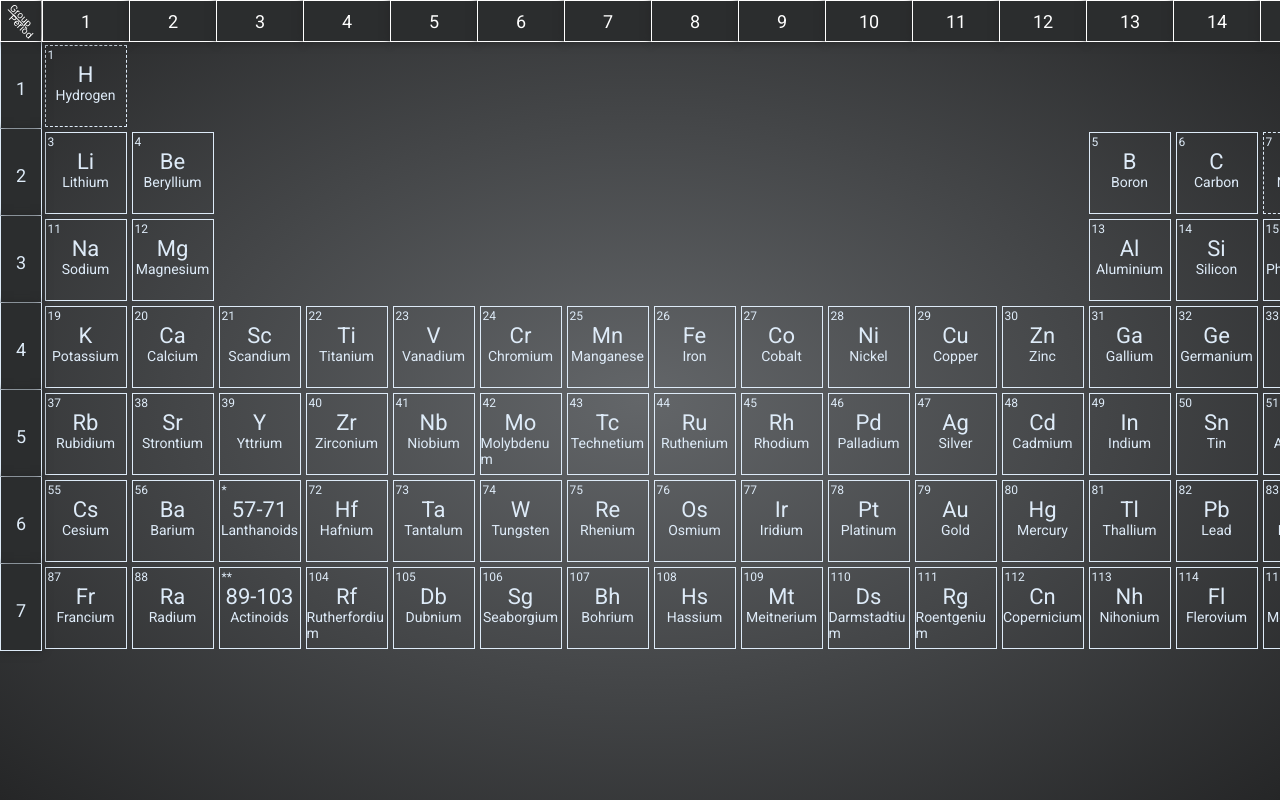
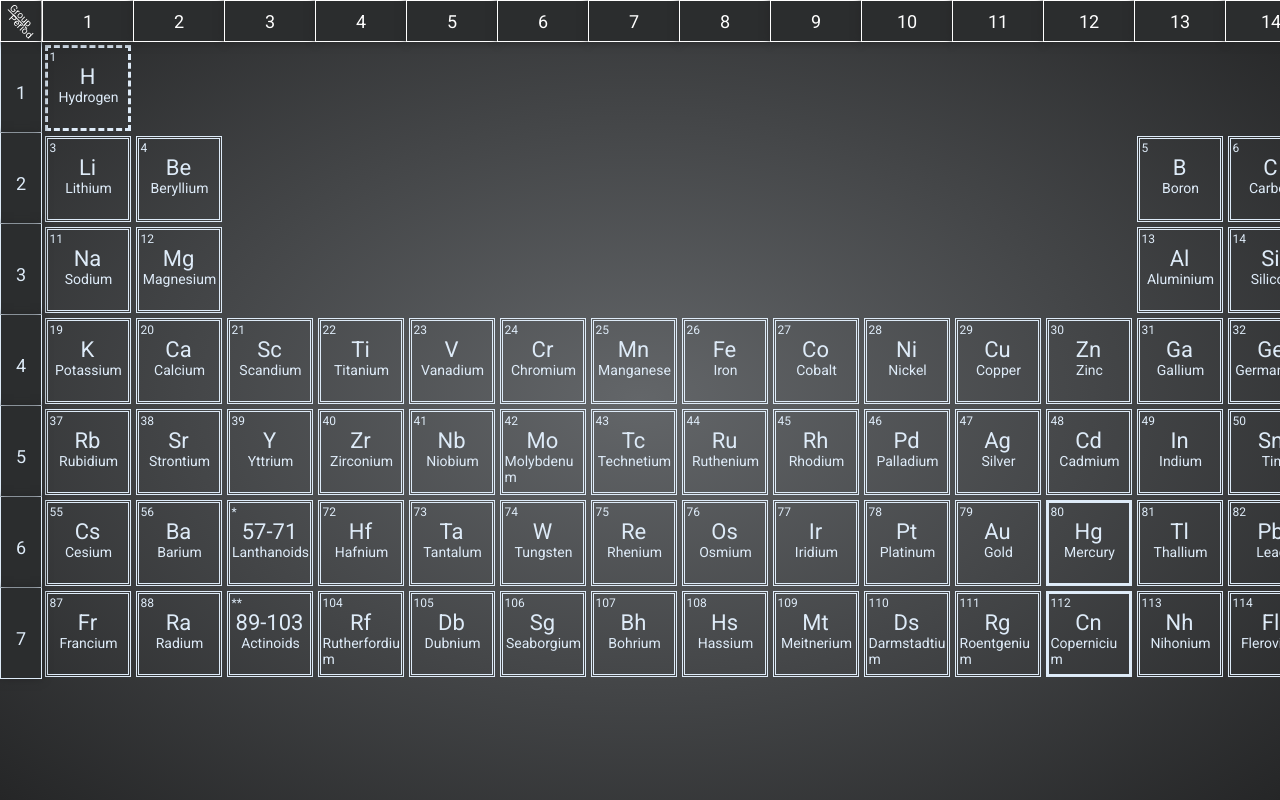
Before and after one commit to Swapnil511994/periodictable, a React (Create React App) app: page / in a window 1280 px wide. Built offline with nearby package versions, Linux system fonts and the light colour scheme.

Commit message:
Major Style Changes, based on element's phase

```diff
--- a/src/App.css
+++ b/src/App.css
@@ -185,7 +185,7 @@ nav.dark .toggler--slider {
   background: #2b2d2e;
   box-shadow: 0 0 0.5rem #252627;
   z-index: 3;
-  padding-block: 6px 0px;
+  padding-block: 10px 0px;
 }
 
 .group__container
@@ -235,7 +235,7 @@ nav.dark .toggler--slider {
   width: 5rem;
   margin: 2.5px;
   background-color:transparent;
-  border: 1px solid transparent;
+  border: 3px solid transparent;
 }
 
 .element__number
@@ -256,25 +256,26 @@ nav.dark .toggler--slider {
 .element__name
 {
   word-break: break-word;
+  margin-left: 2px;
 }
 
 .gas
 {
-  border: 1px dashed;
+  border: 3px dashed;
 }
 
 .solid
 {
-  border: 1px double;
+  border: 3px double;
 }
 
 .liquid
 {
-  border: 1px solid;
+  border: 3px solid;
 }
 
 .unknown__phase
 {
-  border: 1px;
+  border: 3px;
   border-style: dotted dashed solid double;
 }
```
